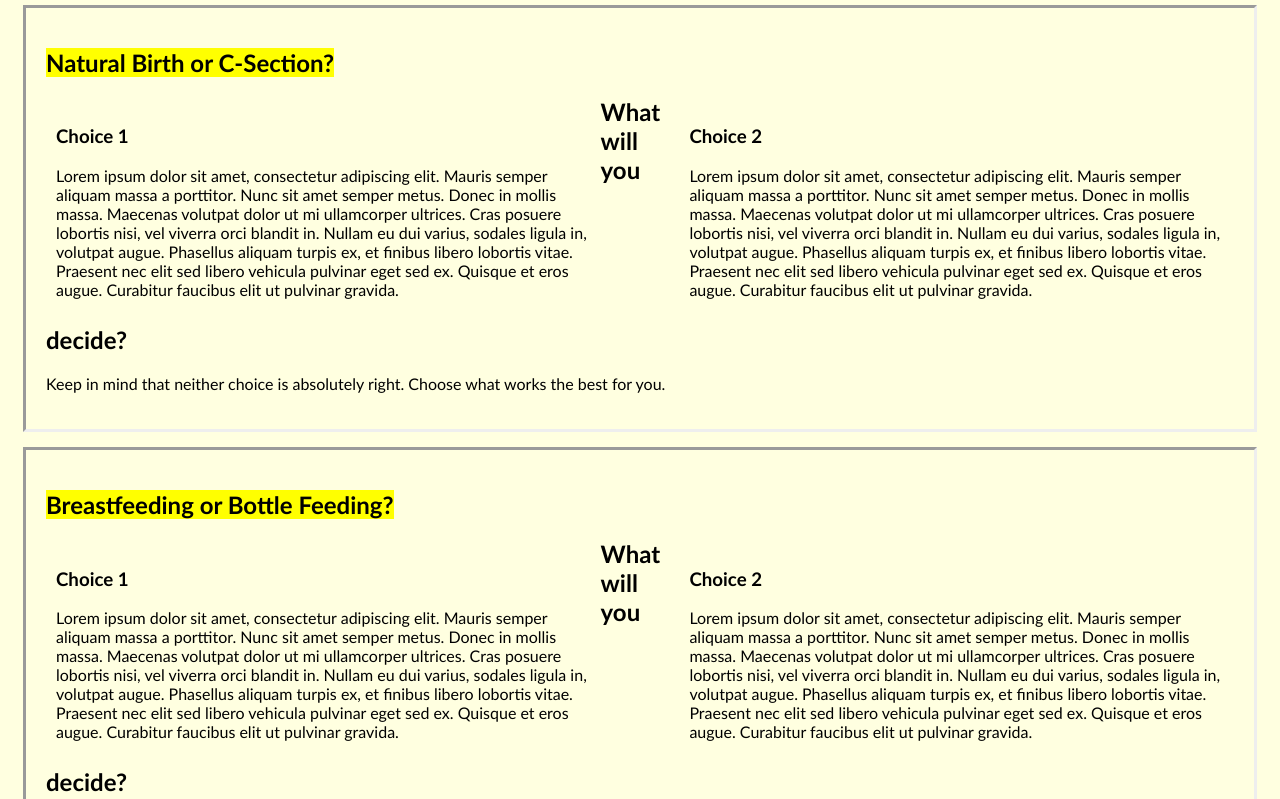
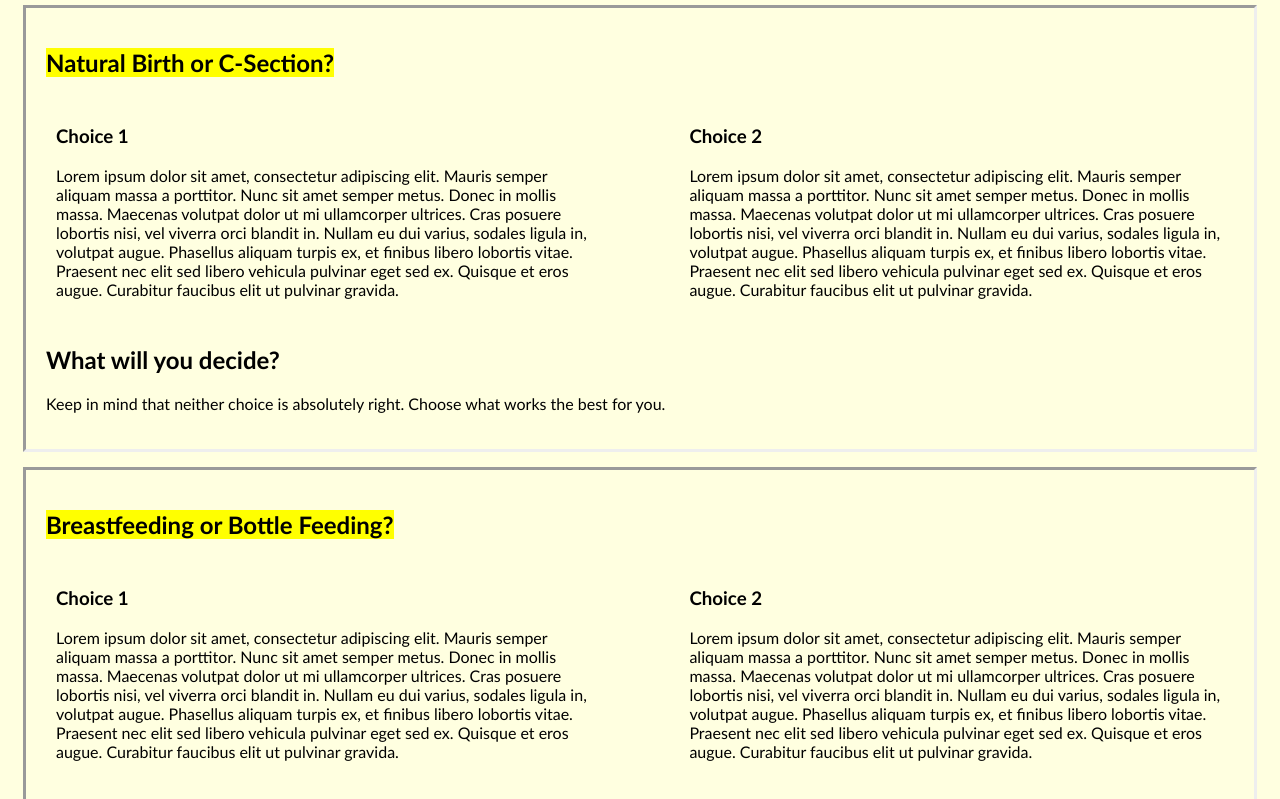
Before and after one commit to AWeegens/portfolio-project, a plain HTML site: page pregnancy-decisions.html in a window 1280 px wide. Shown: the part 224-1023 px from the top of the page. Drawn offline with Linux system fonts and the light colour scheme.

Commit message:
fix issue

```diff
--- a/css/styles.css
+++ b/css/styles.css
@@ -286,6 +286,12 @@ flex-grow: 1;
         flex-grow: 1;
     }
 
+    .group:after {
+        content: "";
+        display: table;
+        clear: both;
+    }
+
     .imageAnimation {
         height: 325px;
         display: block;
--- a/pregnancy-decisions.html
+++ b/pregnancy-decisions.html
@@ -21,6 +21,7 @@
     <section class="test">
         <div class="Decision1">
             <h2 class="decisionTitle">Natural Birth or C-Section?</h2>
+            <div class="group">
                 <div class = "leftcolumn">
                     <h3>Choice 1</h3>
                     <p>Lorem ipsum dolor sit amet, consectetur adipiscing elit. Mauris semper aliquam massa a porttitor. Nunc sit amet semper metus. Donec in mollis massa. Maecenas volutpat dolor ut mi ullamcorper ultrices. Cras posuere lobortis nisi, vel viverra orci blandit in. Nullam eu dui varius, sodales ligula in, volutpat augue. Phasellus aliquam turpis ex, et finibus libero lobortis vitae. Praesent nec elit sed libero vehicula pulvinar eget sed ex. Quisque et eros augue. Curabitur faucibus elit ut pulvinar gravida.</p>
@@ -29,11 +30,13 @@
                     <h3 class = "choice2heading">Choice 2</h3>
                     <p class = "choice2">Lorem ipsum dolor sit amet, consectetur adipiscing elit. Mauris semper aliquam massa a porttitor. Nunc sit amet semper metus. Donec in mollis massa. Maecenas volutpat dolor ut mi ullamcorper ultrices. Cras posuere lobortis nisi, vel viverra orci blandit in. Nullam eu dui varius, sodales ligula in, volutpat augue. Phasellus aliquam turpis ex, et finibus libero lobortis vitae. Praesent nec elit sed libero vehicula pulvinar eget sed ex. Quisque et eros augue. Curabitur faucibus elit ut pulvinar gravida.</p>
                 </div>
+            </div>
             <h2>What will you decide?</h2>
             <p>Keep in mind that neither choice is absolutely right. Choose what works the best for you.</p>
         </div>
         <div class="Decision2">
             <h2 class="decisionTitle">Breastfeeding or Bottle Feeding?</h2>
+            <div class="group">
                 <div class="leftcolumn">
                     <h3>Choice 1</h3>
                     <p>Lorem ipsum dolor sit amet, consectetur adipiscing elit. Mauris semper aliquam massa a porttitor. Nunc sit amet semper metus. Donec in mollis massa. Maecenas volutpat dolor ut mi ullamcorper ultrices. Cras posuere lobortis nisi, vel viverra orci blandit in. Nullam eu dui varius, sodales ligula in, volutpat augue. Phasellus aliquam turpis ex, et finibus libero lobortis vitae. Praesent nec elit sed libero vehicula pulvinar eget sed ex. Quisque et eros augue. Curabitur faucibus elit ut pulvinar gravida.</p>
@@ -42,11 +45,13 @@
                     <h3>Choice 2</h3>
                     <p>Lorem ipsum dolor sit amet, consectetur adipiscing elit. Mauris semper aliquam massa a porttitor. Nunc sit amet semper metus. Donec in mollis massa. Maecenas volutpat dolor ut mi ullamcorper ultrices. Cras posuere lobortis nisi, vel viverra orci blandit in. Nullam eu dui varius, sodales ligula in, volutpat augue. Phasellus aliquam turpis ex, et finibus libero lobortis vitae. Praesent nec elit sed libero vehicula pulvinar eget sed ex. Quisque et eros augue. Curabitur faucibus elit ut pulvinar gravida.</p>
                 </div>
+            </div>
             <h2>What will you decide?</h2>
             <p>Keep in mind that neither choice is absolutely right. Choose what works the best for you.</p>
         </div>
         <div class="Decision3">
             <h2>CoSleeping or Not?</h2>
+            <div class="group">
                 <div class="leftcolumn">
                     <h3>Choice 1</h3>
                     <p class = "choice1">Lorem ipsum dolor sit amet, consectetur adipiscing elit. Mauris semper aliquam massa a porttitor. Nunc sit amet semper metus. Donec in mollis massa. Maecenas volutpat dolor ut mi ullamcorper ultrices. Cras posuere lobortis nisi, vel viverra orci blandit in. Nullam eu dui varius, sodales ligula in, volutpat augue. Phasellus aliquam turpis ex, et finibus libero lobortis vitae. Praesent nec elit sed libero vehicula pulvinar eget sed ex. Quisque et eros augue. Curabitur faucibus elit ut pulvinar gravida.</p>
@@ -54,6 +59,7 @@
                 <div class="rightcolumn">
                     <h3 class = "choice2heading">Choice 2</h3>
                     <p class = "choice2">Lorem ipsum dolor sit amet, consectetur adipiscing elit. Mauris semper aliquam massa a porttitor. Nunc sit amet semper metus. Donec in mollis massa. Maecenas volutpat dolor ut mi ullamcorper ultrices. Cras posuere lobortis nisi, vel viverra orci blandit in. Nullam eu dui varius, sodales ligula in, volutpat augue. Phasellus aliquam turpis ex, et finibus libero lobortis vitae. Praesent nec elit sed libero vehicula pulvinar eget sed ex. Quisque et eros augue. Curabitur faucibus elit ut pulvinar gravida.</p>
+                </div>
             </div>
             <h2>What will you decide?</h2>
             <p>Keep in mind that neither choice is absolutely right. Choose what works the best for you.</p>
```
Lines whose indentation alone changed are shown as unchanged.
